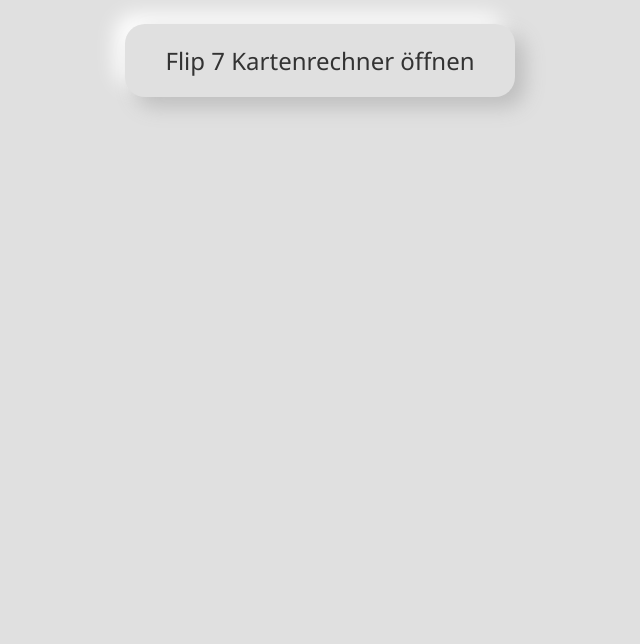
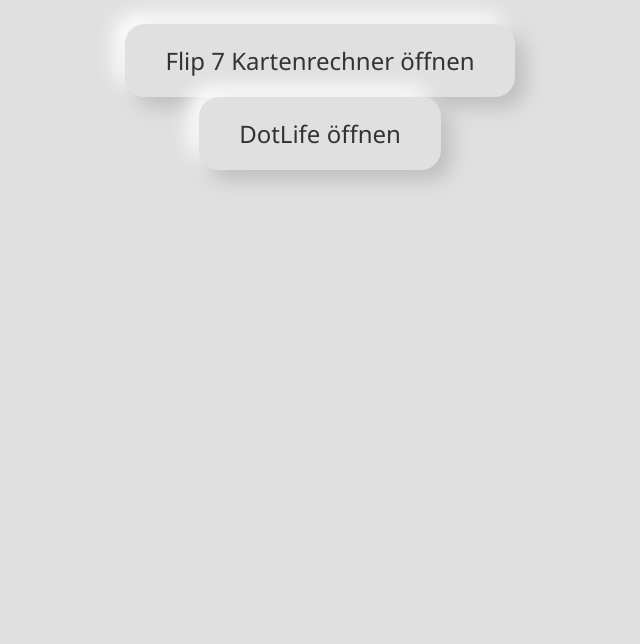
Before and after one commit to Wuwi09/Wuwi09.github.io, a plain HTML site: page index.html in a window 1280 px wide. Shown: the part 156-800 px from the top of the page, without its empty margins (320-960 px from the left). Drawn offline with Linux system fonts and the light colour scheme.

Commit message:
Added DotLife

```diff
--- a/index.html
+++ b/index.html
@@ -41,5 +41,6 @@
 <body>
   <h1>Meine Tools</h1>
   <a class="card-link" href="flip7.html">Flip 7 Kartenrechner öffnen</a>
+  <a class="card-link" href="dotlife.html">DotLife öffnen</a>
 </body>
 </html>
```
